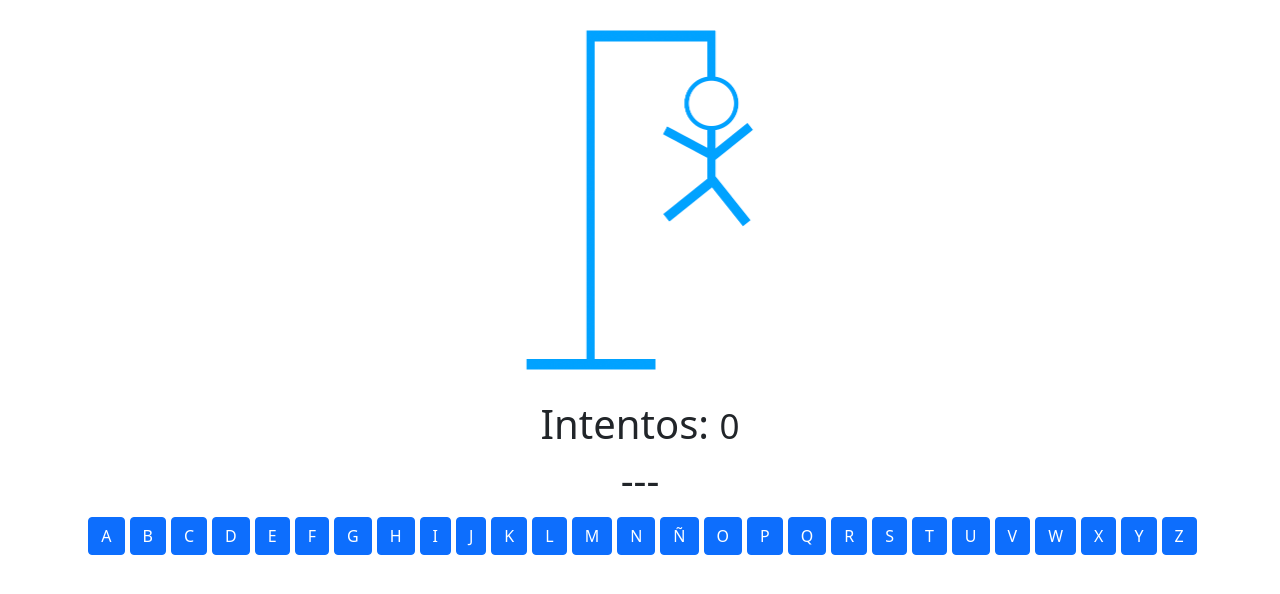
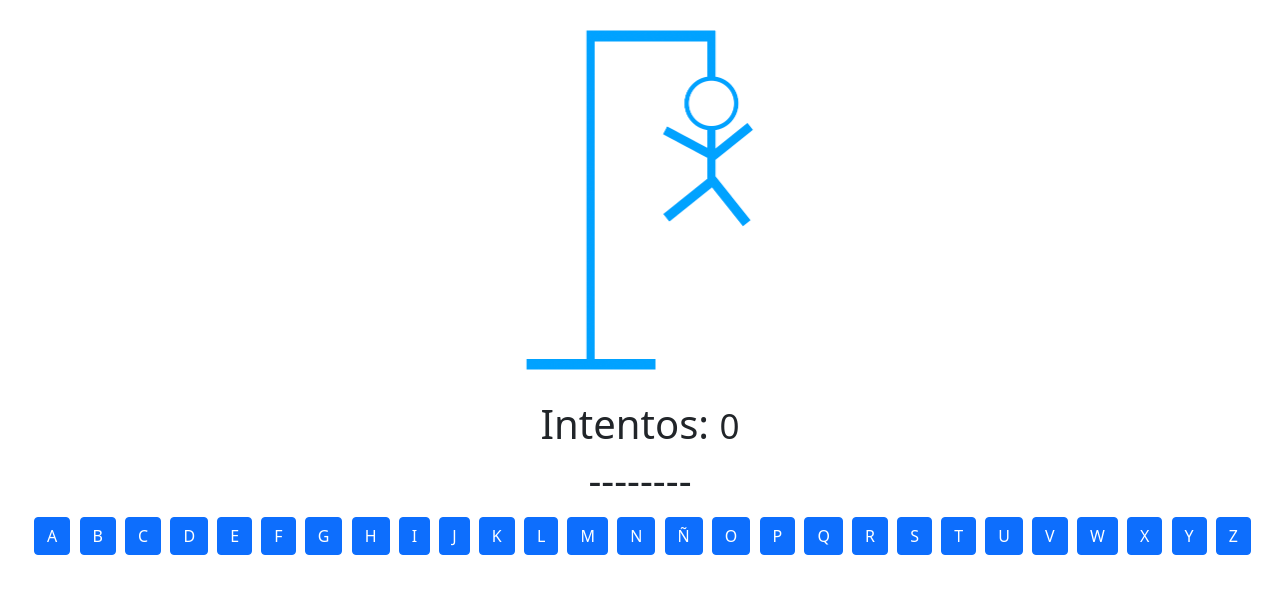
Before and after one commit to LuisLunaV/Juego-Ahorcado, a website built with webpack: page src/index.html in a window 1280 px wide. Built offline with nearby package versions, Linux system fonts and the light colour scheme.

Commit message:
Juego-Ahorcado 1.1

```diff
--- a/src/class/juego-class.js
+++ b/src/class/juego-class.js
@@ -1,7 +1,7 @@
 const linea=document.querySelector('#lineaUno')
 
 //Creamos la classe del juago
-export class Componentes{
+export class Ahorcado{
 
     constructor(palabra){
 
@@ -16,8 +16,19 @@ export class Componentes{
 
     comprobar(letra){
 
-        console.log('letra');
-    // const palabraOcultaArr = this.palabraOculta.split(' ');
-    // console.log(palabraOcultaArr);
+    let palabraOcultaArr = this.palabraOculta.split(' ');;
+
+    for(let i=0; i<this.palabra.length; i++){
+
+    if(this.palabra[i]===letra){
+        console.log(letra);
+        console.log(palabraOcultaArr[i]=letra);
+
+
     }
     }
+    this.palabraOculta=palabraOcultaArr.join(' ');
+    // linea.innerText=`${this.palabraOculta}`;
+
+    }
+    }
--- a/src/index.html
+++ b/src/index.html
@@ -26,6 +26,34 @@
 
     <div class="row">
     <div class="col text-center" id="div-tres">
+        <button class="btn btn-primary" id="btn-A">A</button>
+        <button class="btn btn-primary" id="btn-B">B</button>
+        <button class="btn btn-primary" id="btn-C">C</button>
+        <button class="btn btn-primary" id="btn-D">D</button>
+        <button class="btn btn-primary" id="btn-E">E</button>
+        <button class="btn btn-primary" id="btn-F">F</button>
+        <button class="btn btn-primary" id="btn-G">G</button>
+        <button class="btn btn-primary" id="btn-H">H</button>
+        <button class="btn btn-primary" id="btn-I">I</button>
+        <button class="btn btn-primary" id="btn-J">J</button>
+        <button class="btn btn-primary" id="btn-K">K</button>
+        <button class="btn btn-primary" id="btn-L">L</button>
+        <button class="btn btn-primary" id="btn-M">M</button>
+        <button class="btn btn-primary" id="btn-N">N</button>
+        <button class="btn btn-primary" id="btn-Ñ">Ñ</button>
+        <button class="btn btn-primary" id="btn-O">O</button>
+        <button class="btn btn-primary" id="btn-P">P</button>
+        <button class="btn btn-primary" id="btn-Q">Q</button>
+        <button class="btn btn-primary" id="btn-R">R</button>
+        <button class="btn btn-primary" id="btn-S">S</button>
+        <button class="btn btn-primary" id="btn-T">T</button>
+        <button class="btn btn-primary" id="btn-U">U</button>
+        <button class="btn btn-primary" id="btn-V">V</button>
+        <button class="btn btn-primary" id="btn-W">W</button>
+        <button class="btn btn-primary" id="btn-X">X</button>
+        <button class="btn btn-primary" id="btn-Y">Y</button>
+        <button class="btn btn-primary" id="btn-Z">Z</button>
+
 
     </div>
     </div>
--- a/src/index.js
+++ b/src/index.js
@@ -1,11 +1,9 @@
-    import {Componentes} from './class/juego-class';
-    import {crearBotones} from './js/componentes';
+    import {Ahorcado} from './class/juego-class';
+    import {letr_A} from './js/componentes';
     import './styles.css';
 
 
-
-   export let juego= new Componentes('sal')
+    export let juego= new Ahorcado('AGUACATE');
+     //Instancia del metodo que nos ayuda a crear las lineas de las palabras ocultas
     juego.lineas();
-    crearBotones();
-
     juego.comprobar();
--- a/src/js/componentes.js
+++ b/src/js/componentes.js
@@ -1,23 +1,29 @@
-    import {juego} from '../index';
-    const divTres=document.querySelector('#div-tres');
-    const letras = ['A', 'B', 'C', 'D', 'E', 'F', 'G', 'H', 'I', 'J',
-                    'K', 'L', 'M', 'N', 'Ñ', 'O', 'P', 'Q', 'R', 'S',
-                    'T', 'U', 'V', 'W', 'X', 'Y', 'Z'];
+import { juego } from "..";
 
-  //crear botones
-export const crearBotones=()=>{
-
-       for(let i=0; i<letras.length;i++){
-       let abc=letras[i];
-       const btn=document.createElement('div');
-       //Creamos los elementos buton y el evento onclick.
-       const htmlButon=`<button onclick="juego.comprobar()" class="btn btn-primary" id="btn-${abc}">${abc}</button>`;
-
-       btn.innerHTML=htmlButon;
-       divTres.append(btn.firstElementChild);
-
-
-
-    }
-
-}
+export let letr_A=document.querySelector('#btn-A').addEventListener('click',()=>{juego.comprobar('A')}),
+letr_B=document.querySelector('#btn-B').addEventListener('click',()=>{juego.comprobar('B')}),
+letr_C=document.querySelector('#btn-C').addEventListener('click',()=>{juego.comprobar('C')}),
+letr_D=document.querySelector('#btn-D').addEventListener('click',()=>{juego.comprobar('D')}),
+letr_E=document.querySelector('#btn-E').addEventListener('click',()=>{juego.comprobar('E')}),
+letr_F=document.querySelector('#btn-F').addEventListener('click',()=>{juego.comprobar('F')}),
+letr_G=document.querySelector('#btn-G').addEventListener('click',()=>{juego.comprobar('G')}),
+letr_H=document.querySelector('#btn-H').addEventListener('click',()=>{juego.comprobar('H')}),
+letr_I=document.querySelector('#btn-I').addEventListener('click',()=>{juego.comprobar('I')}),
+letr_J=document.querySelector('#btn-J').addEventListener('click',()=>{juego.comprobar('J')}),
+letr_K=document.querySelector('#btn-K').addEventListener('click',()=>{juego.comprobar('K')}),
+letr_L=document.querySelector('#btn-L').addEventListener('click',()=>{juego.comprobar('L')}),
+letr_M=document.querySelector('#btn-M').addEventListener('click',()=>{juego.comprobar('M')}),
+letr_N=document.querySelector('#btn-N').addEventListener('click',()=>{juego.comprobar('N')}),
+letr_Ñ=document.querySelector('#btn-Ñ').addEventListener('click',()=>{juego.comprobar('Ñ')}),
+letr_O=document.querySelector('#btn-O').addEventListener('click',()=>{juego.comprobar('O')}),
+letr_P=document.querySelector('#btn-P').addEventListener('click',()=>{juego.comprobar('P')}),
+letr_Q=document.querySelector('#btn-Q').addEventListener('click',()=>{juego.comprobar('Q')}),
+letr_R=document.querySelector('#btn-R').addEventListener('click',()=>{juego.comprobar('R')}),
+letr_S=document.querySelector('#btn-S').addEventListener('click',()=>{juego.comprobar('S')}),
+letr_T=document.querySelector('#btn-T').addEventListener('click',()=>{juego.comprobar('T')}),
+letr_U=document.querySelector('#btn-U').addEventListener('click',()=>{juego.comprobar('U')}),
+letr_V=document.querySelector('#btn-V').addEventListener('click',()=>{juego.comprobar('V')}),
+letr_W=document.querySelector('#btn-W').addEventListener('click',()=>{juego.comprobar('W')}),
+letr_X=document.querySelector('#btn-X').addEventListener('click',()=>{juego.comprobar('X')}),
+letr_Y=document.querySelector('#btn-Y').addEventListener('click',()=>{juego.comprobar('Y')}),
+letr_Z=document.querySelector('#btn-Z').addEventListener('click',()=>{juego.comprobar('Z')});
```
